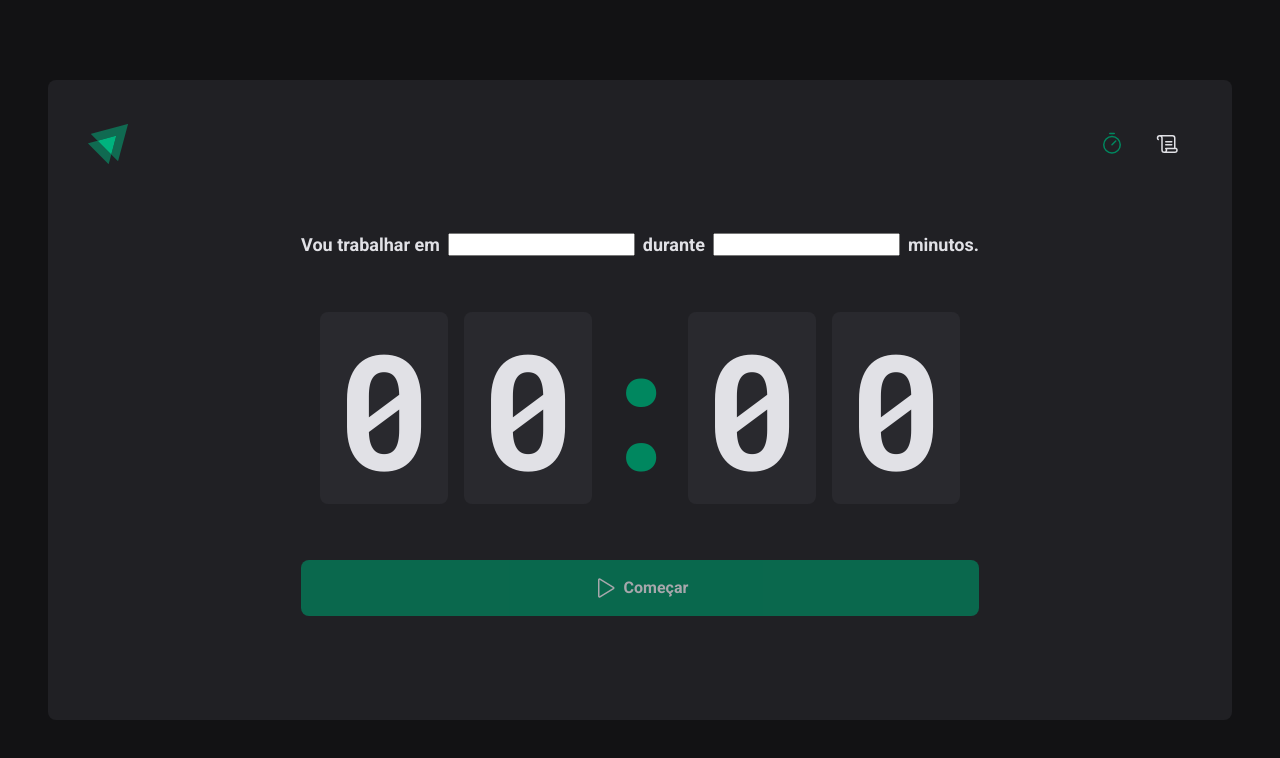
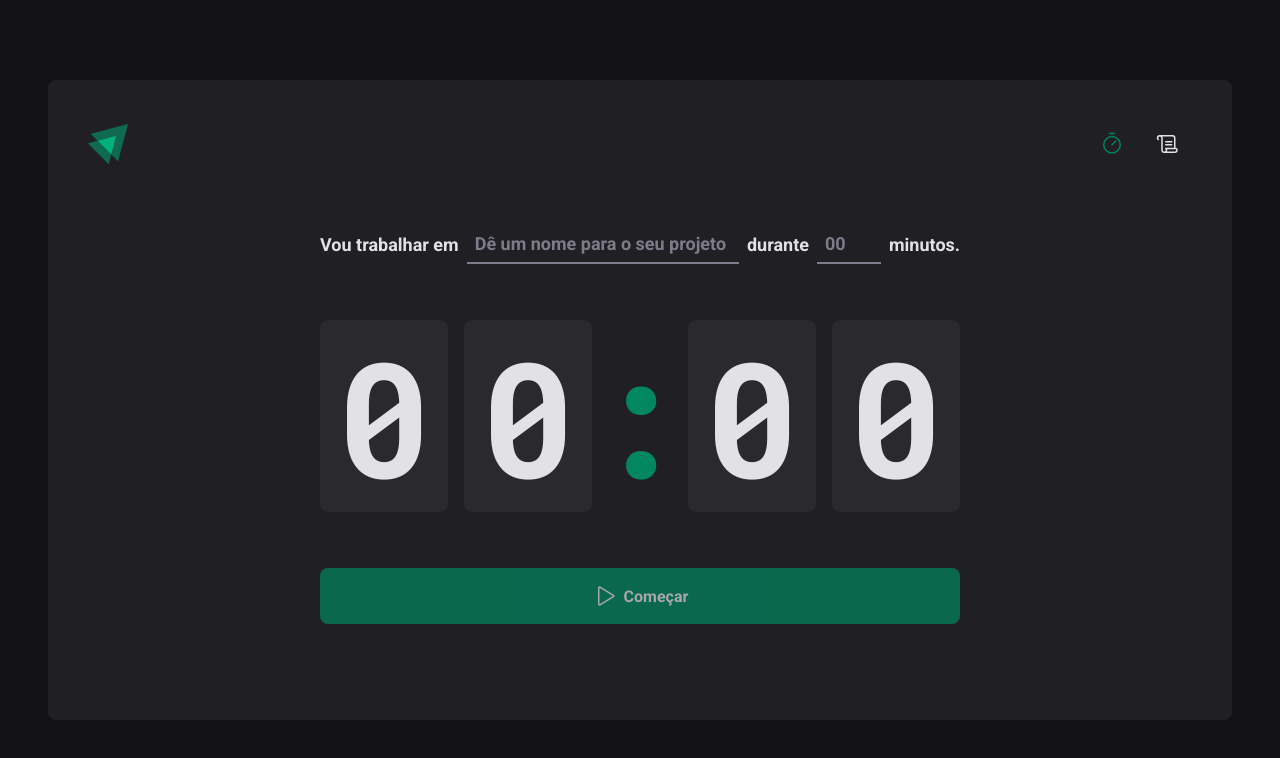
Before and after one commit to andrerousselet/ignite-timer, a React (Vite) app: page / in a window 1280 px wide. Shown: the top 758 px of the page. Built offline with nearby package versions, Linux system fonts and the light colour scheme.

Commit message:
feat(inputs): add base input with styles and also custom inputs
add datalist tag with suggestions

```diff
--- a/src/pages/Home/index.tsx
+++ b/src/pages/Home/index.tsx
@@ -3,8 +3,10 @@
   CountdownContainer,
   FormContainer,
   HomeContainer,
+  MinutesAmountInput,
   Separator,
   StartButton,
+  TaskInput,
 } from "./styles";
 
 export function Home() {
@@ -13,9 +15,27 @@
       <form action="">
         <FormContainer>
           <label htmlFor="task">Vou trabalhar em</label>
-          <input id="task" />
+          <TaskInput
+            id="task"
+            list="task-suggestions"
+            placeholder="Dê um nome para o seu projeto"
+          />
+          <datalist id="task-suggestions">
+            <option value="sugestão 1" />
+            <option value="sugestão 2" />
+            <option value="sugestão 3" />
+            <option value="sugestão 4" />
+            <option value="sugestão 5" />
+          </datalist>
           <label htmlFor="minutesAmount">durante</label>
-          <input type="number" id="minutesAmount" />
+          <MinutesAmountInput
+            type="number"
+            id="minutesAmount"
+            placeholder="00"
+            step={5}
+            min={5}
+            max={60}
+          />
           <span>minutos.</span>
         </FormContainer>
         <CountdownContainer>
--- a/src/pages/Home/styles.ts
+++ b/src/pages/Home/styles.ts
@@ -27,6 +27,38 @@
   width: 100%;
 `;
 
+const BaseInput = styled.input`
+  background-color: transparent;
+  border: none;
+  border-bottom: 2px solid ${props => props.theme["gray-500"]};
+  color: ${props => props.theme["gray-100"]};
+  font-size: 1.125rem;
+  font-weight: bold;
+  height: 2.5rem;
+  padding: 0 0.5rem;
+
+  &:focus {
+    box-shadow: none;
+    border-color: ${props => props.theme["green-500"]};
+  }
+
+  &::placeholder {
+    color: ${props => props.theme["gray-500"]};
+  }
+`;
+
+export const TaskInput = styled(BaseInput)`
+  flex: 1;
+
+  &::-webkit-calendar-picker-indicator {
+    display: none !important;
+  }
+`;
+
+export const MinutesAmountInput = styled(BaseInput)`
+  width: 4rem;
+`;
+
 export const CountdownContainer = styled.div`
   color: ${props => props.theme["gray-100"]};
   display: flex;
@@ -50,7 +82,7 @@
   overflow: hidden;
   padding: 2rem 0;
   width: 4rem;
-`
+`;
 
 export const StartButton = styled.button`
   align-items: center;
@@ -75,4 +107,4 @@
     cursor: not-allowed;
     opacity: 0.7;
   }
-`
+`;
```
